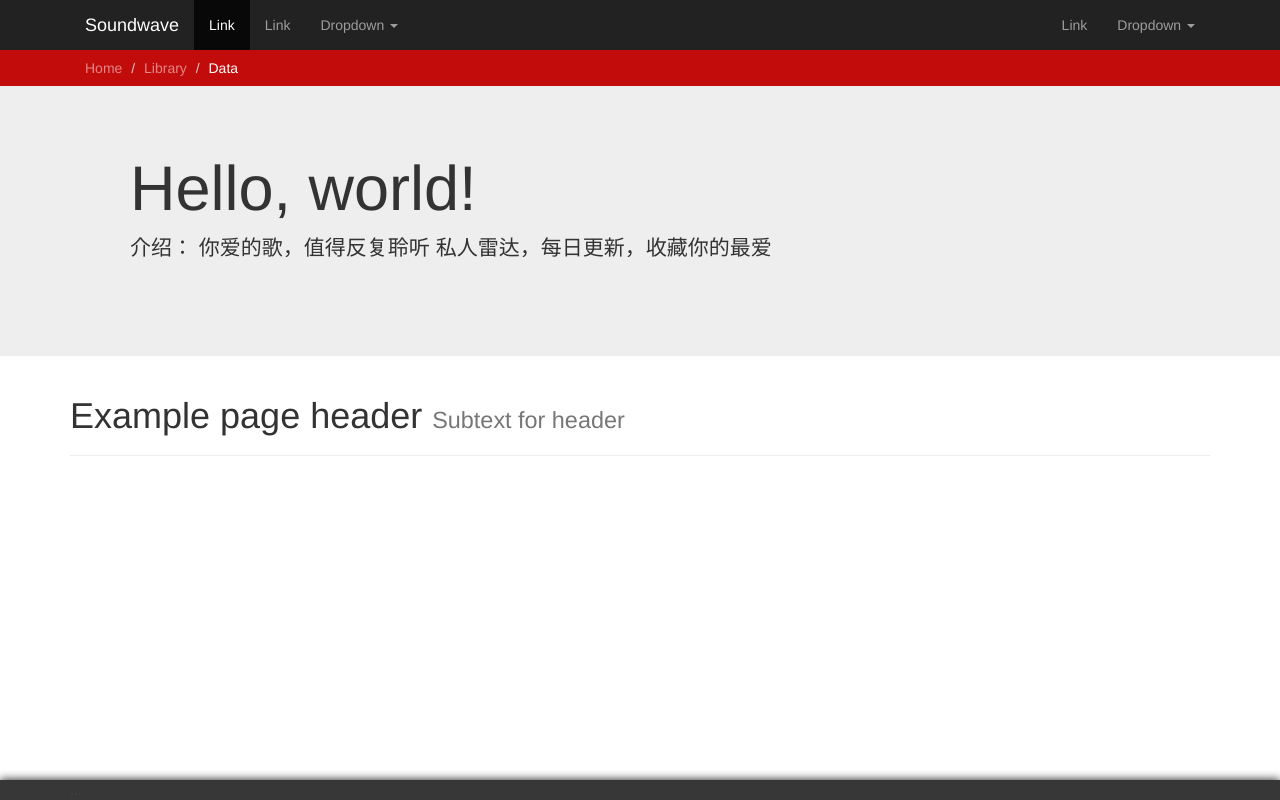
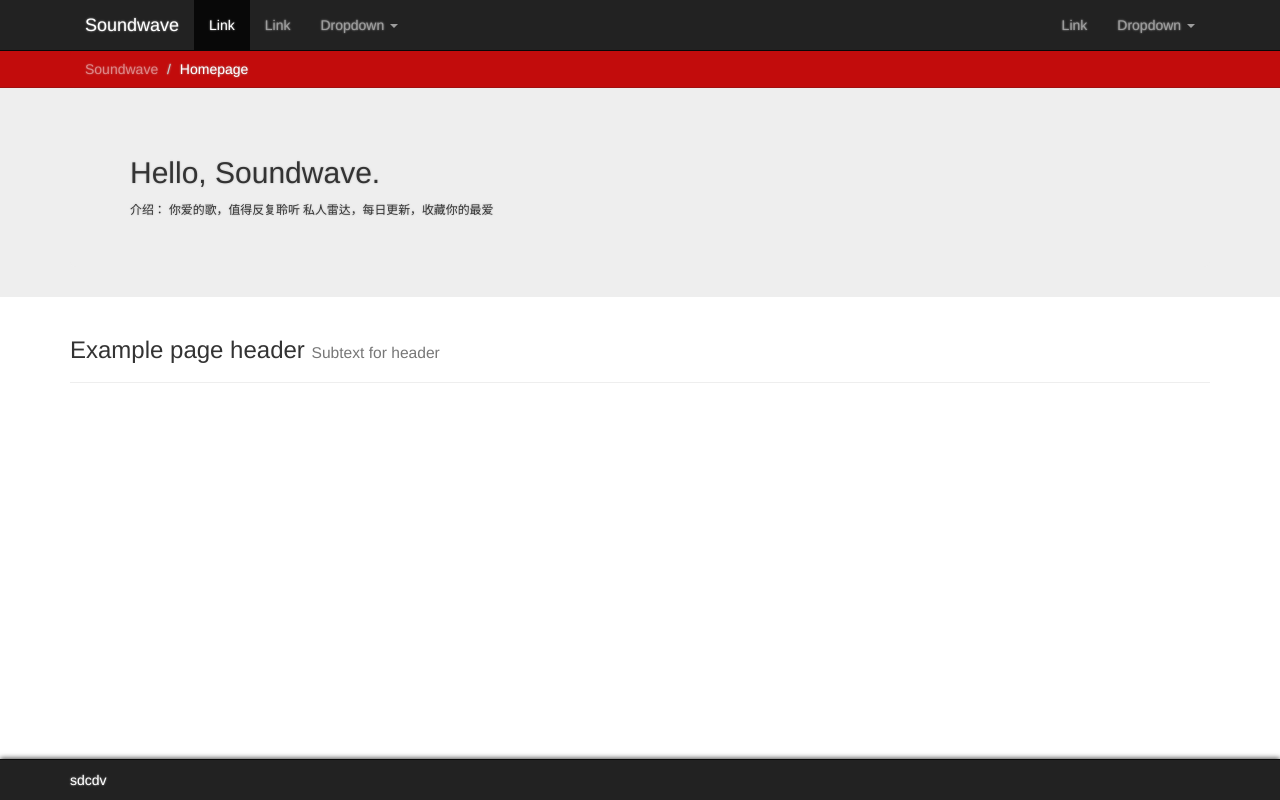
Before and after one commit to OfflineY/Music-SoundWave, a website built with Parcel: page src/index.html in a window 1280 px wide. Built offline with nearby package versions, Linux system fonts and the light colour scheme; files whose address does not match are found by name.

Commit message:
main
main

```diff
--- a/src/index.html
+++ b/src/index.html
@@ -7,12 +7,12 @@
     <meta name="viewport" content="width=device-width, initial-scale=1.0">
     <link href="../node_modules/bootstrap/dist/css/bootstrap.min.css" rel="stylesheet">
     <link href="./style.css" rel="stylesheet">
-    <title>My App</title>
+    <title>Soundwave</title>
 </head>
 
 <body>
 
-    <nav class="navbar-inverse">
+    <nav class="navbar-inverse yuan-border-bottom-black">
         <div class="container">
             <div class="navbar-header">
                 <button type="button" class="navbar-toggle collapsed" data-toggle="collapse"
@@ -22,10 +22,10 @@
                     <span class="icon-bar"></span>
                     <span class="icon-bar"></span>
                 </button>
-                <a class="navbar-brand yuan-color-white" href="#">Soundwave</a>
+                <a class="navbar-brand yuan-color-white yuan-font-size-s1 yuan-text-shadow-light" href="">Soundwave</a>
             </div>
 
-            <div class="collapse navbar-collapse" id="bs-example-navbar-collapse-1">
+            <div class="collapse navbar-collapse yuan-text-shadow-light" id="bs-example-navbar-collapse-1">
                 <ul class="nav navbar-nav">
                     <li class="active"><a href="#">Link <span class="sr-only">(current)</span></a></li>
                     <li><a href="#">Link</a></li>
@@ -61,22 +61,21 @@
         </div>
     </nav>
 
-    <div class="yuan-bg-red">
-        <div class="container">
+    <div class="yuan-bg-red yuan-border-bottom-red">
+        <div class="container yuan-text-shadow-light">
             <ol class="breadcrumb yuan-bg-red yuan-mb-0">
-                <li><a class="yuan-color-white yuan-opacity-50 yuan-opacity-50-hover-80" href="#">Home</a></li>
-                <li><a class="yuan-color-white yuan-opacity-50 yuan-opacity-50-hover-80" href="#">Library</a></li>
-                <li class="active yuan-color-white">Data</li>
+                <li><a class="yuan-color-white yuan-opacity-50 yuan-opacity-50-hover-80" href="">Soundwave</a></li>
+                <li class="active yuan-color-white">Homepage</li>
             </ol>
         </div>
     </div>
 
     <div class="yuan-bg-light">
         <div class="container">
-            <div class="jumbotron">
-                <h1>Hello, world!</h1>
-                <p>介绍： 你爱的歌，值得反复聆听
-                    私人雷达，每日更新，收藏你的最爱</p>
+            <div class="jumbotron yuan-text-shadow-light">
+                <h2>Hello, Soundwave.</h2>
+                <small>介绍： 你爱的歌，值得反复聆听
+                    私人雷达，每日更新，收藏你的最爱</small>
             </div>
         </div>
     </div>
@@ -84,14 +83,14 @@
 
     <div class="container">
         <div class="page-header">
-            <h1>Example page header <small>Subtext for header</small></h1>
+            <h3>Example page header <small>Subtext for header</small></h3>
         </div>
     </div>
 
 
-    <nav class="navbar-inverse navbar-fixed-bottom yuan-shadow-s1 yuan-opacity-90">
-        <div class="container">
-          ...
+    <nav class="navbar-inverse navbar-fixed-bottom yuan-border-top-black yuan-border-bottom-black yuan-shadow-s1 yuan-bg-dark-opacity-90">
+        <div class="container yuan-text-shadow-light yuan-color-white yuan-p-s1">
+            sdcdv
         </div>
       </nav>
 
--- a/src/style.css
+++ b/src/style.css
@@ -1,13 +1,22 @@
 /*!
  * YUAN-Bootstrap3-MAX for v3.4.1
- * Copyright 2019 YuanYuBo.
+ * Copyright 2022 YuanYuBo.
+ * FOR THE MUSIC PROJECT @ SOUNDWAVE
  */
+
+/* 基础样式 */
+small{
+    font-size: 15px;
+}
 
 .yuan-mb-0{
     margin-bottom: 0!important;
 }
 .yuan-m-0{
     margin: 0!important;
+}
+.yuan-p-s1{
+    padding: 10px;
 }
 .yuan-bg-light{
     background-color: #eee!important;
@@ -18,18 +27,33 @@
 .yuan-bg-dark{
     background-color: #242424!important;
 }
+.yuan-bg-dark-opacity-90{
+    background-color:rgba(36, 36, 36, .95)
+}
 .yuan-color-white{
     color: #fff!important;
 }
 .yuan-opacity-50{
     opacity: .5;
 }
-.yuan-opacity-90{
-    opacity: .9;
-}
 .yuan-opacity-50-hover-80:hover{
     opacity: .8;
 }
 .yuan-shadow-s1{
-    box-shadow: 0 -1px 8px #242424;
+    box-shadow: 0 -1px 5px rgba(0, 0, 0, .7);
 }
+.yuan-font-size-s1{
+    font-size: 25px;
+}
+.yuan-text-shadow-light{
+    text-shadow: 0 0 2px rgb(180, 180, 180);
+}
+.yuan-border-top-black{
+    border-top: 1px solid #000;
+}
+.yuan-border-bottom-black{
+    border-bottom: 1px solid #000;
+}
+.yuan-border-bottom-red{
+    border-bottom: 1px solid #a01111;
+}
```
Also changed, not shown: dist/index.html, 2 other files.
